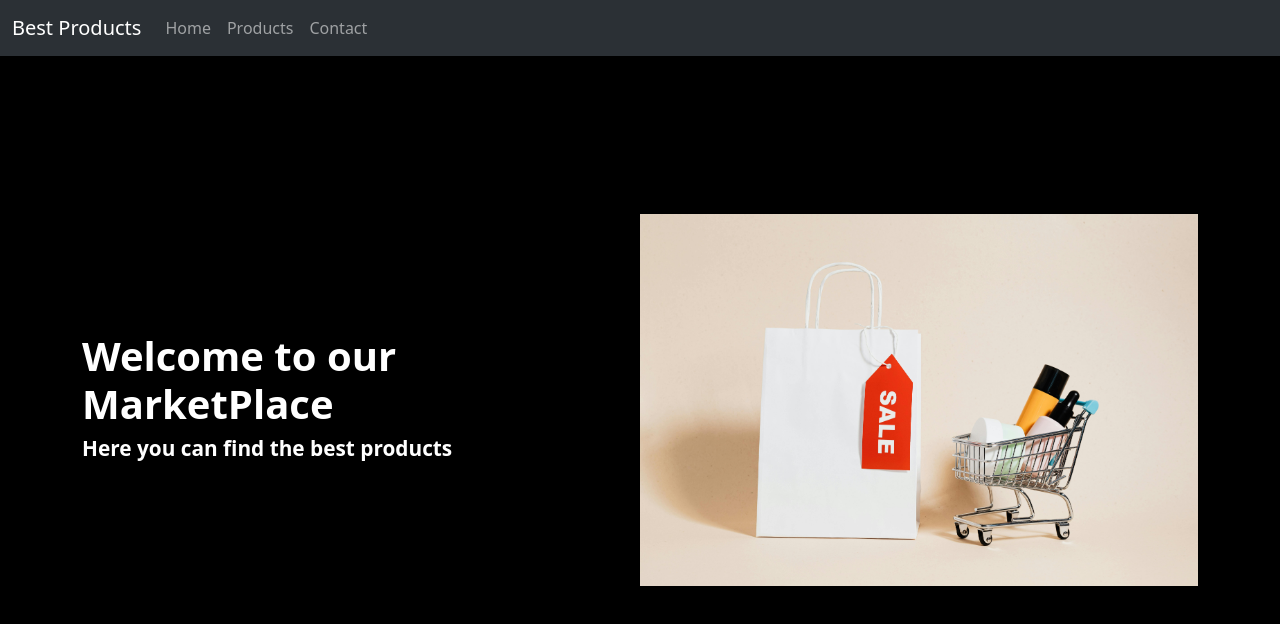
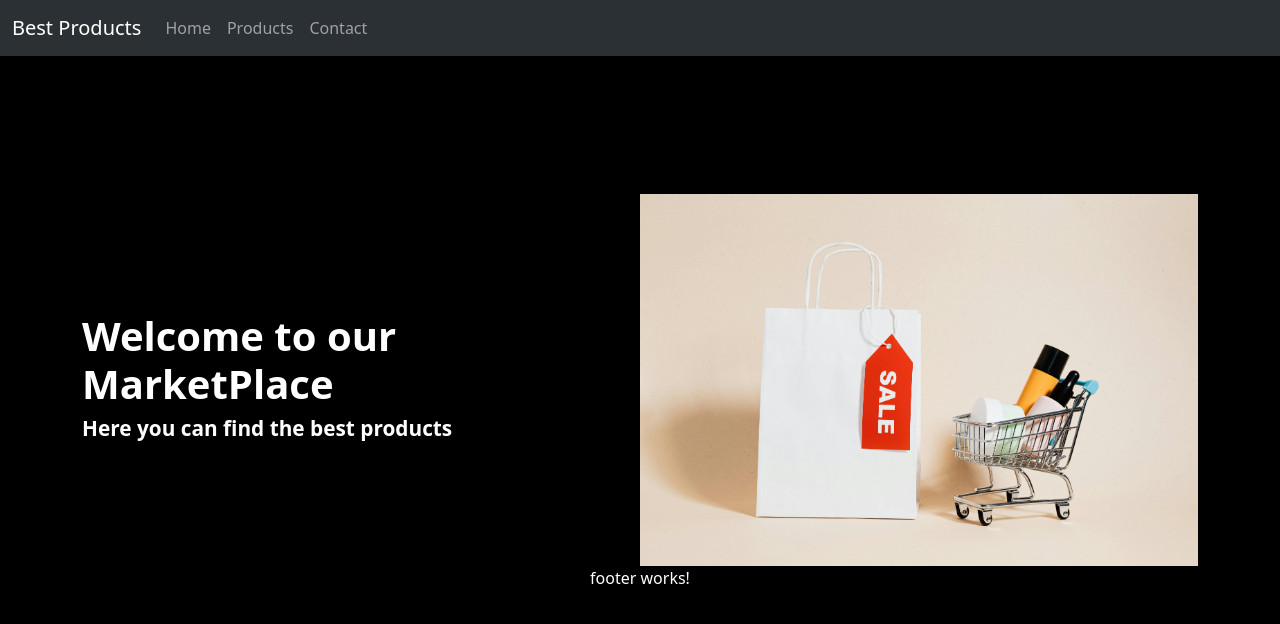
Before and after one commit to emmanuel-cruz-dev/proyecto-angular, an Angular app: page / in a window 1280 px wide. Shown: the top 624 px of the page. Built offline with nearby package versions, Linux system fonts and the light colour scheme.

Commit message:
creando y agregando footer al flujo principal

```diff
--- a/src/app/app.component.html
+++ b/src/app/app.component.html
@@ -47,4 +47,5 @@
     </div>
   </nav>
   <router-outlet></router-outlet>
+  <app-footer></app-footer>
 </div>
--- a/src/app/app.component.ts
+++ b/src/app/app.component.ts
@@ -1,10 +1,11 @@
 import { NgClass } from '@angular/common';
 import { Component } from '@angular/core';
 import { RouterLink, RouterOutlet } from '@angular/router';
+import { FooterComponent } from './footer/footer.component';
 
 @Component({
   selector: 'app-root',
-  imports: [RouterOutlet, NgClass, RouterLink],
+  imports: [RouterOutlet, NgClass, RouterLink, FooterComponent],
   templateUrl: './app.component.html',
   styleUrl: './app.component.css',
 })
--- /dev/null
+++ b/src/app/footer/footer.component.html
@@ -0,0 +1 @@
+<p>footer works!</p>
```
Also changed, not shown: src/app/footer/footer.component.ts (added, +11 -0 lines), src/app/footer/footer.component.css (added), 1 other file (tests, documents, lock files or other folders).
